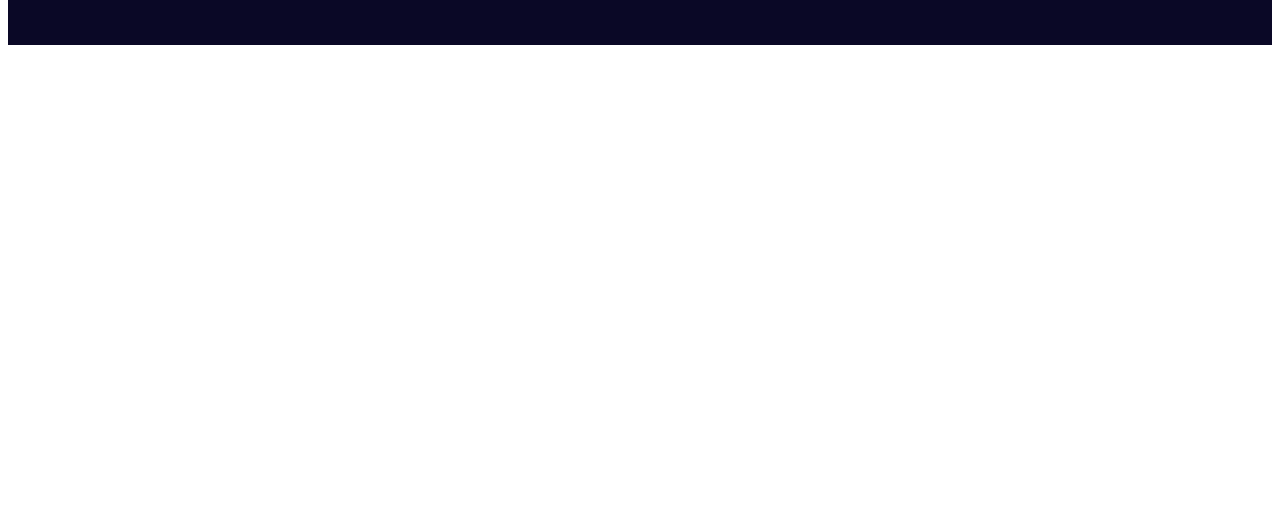
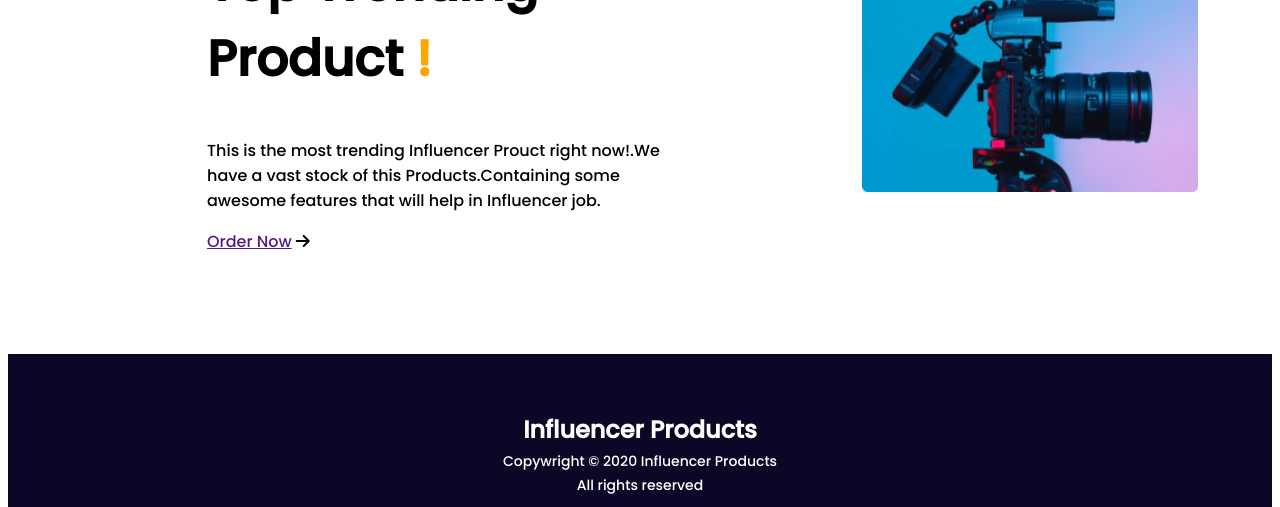
Before and after one commit to Rasel-69/assingment2, a plain HTML site: page index.html in a window 1280 px wide. Shown: the part 2388-2895 px from the top of the page. Before the commit the page ends 2441 px from the top, so only its background shows below. Drawn offline with Linux system fonts and the light colour scheme.

Commit message:
top trend added

```diff
--- a/index.html
+++ b/index.html
@@ -14,7 +14,7 @@
 <!----------Header section Start from here -------->
 <header class="header-section">
     <div class="head-section-half">
-        <div  class="section1-heading">
+        <div  >
             <h1>Start your journey as <br> Influencer</h1>
         </div>
         <p>In 2022 my mission it to Work hard! and gain experince and by using all those things to become a web
@@ -29,7 +29,7 @@
 
     </div>
     <div class="head-section-half">
-        <img class="section1-img" src="images/main-camera.png">
+        <img src="images/main-camera.png">
     </div>
 </header>
 
@@ -238,8 +238,22 @@
 
     </section>
 
-    <section class="container">
+    <section class="top-trend-container">
+        <div class="top-trend-half-width">
+            <div>
+                <h1>Top Trending Product <span id="orange-color">!</span></h1>
+            </div>
+            <p>This is the most trending Influencer Prouct right now!.We have a vast stock of this Products.Containing some awesome features that will help in Influencer job.
+            </p>
 
+                <div class="top-trend-button">
+                    <a href="">Order Now</a>
+                <span><i class="fas fa-arrow-right"></i></span>
+                </div>
+        </div>
+        <div class="top-trend-half-width">
+            <img  src="images/camera.png">
+        </div>
     </section>
 
 </main>
--- a/style.css
+++ b/style.css
@@ -115,6 +115,26 @@ main{
 }
 
 
+/*----------------------Top Trending styles-----*/
+.top-trend-container{
+    display: flex;
+    padding: 100px 0;
+}
+.top-trend-half-width{
+    width: 50%;
+    padding-left: 104px;
+}
+
+.top-trend-half-width>img{
+    width: 70%;
+    padding-left: 70px;
+}
+#orange-color{
+    color: orange;
+}
+
+
+
 /*-----------Footer section styles start from here -------*/
 footer{
     display: flex;
```
